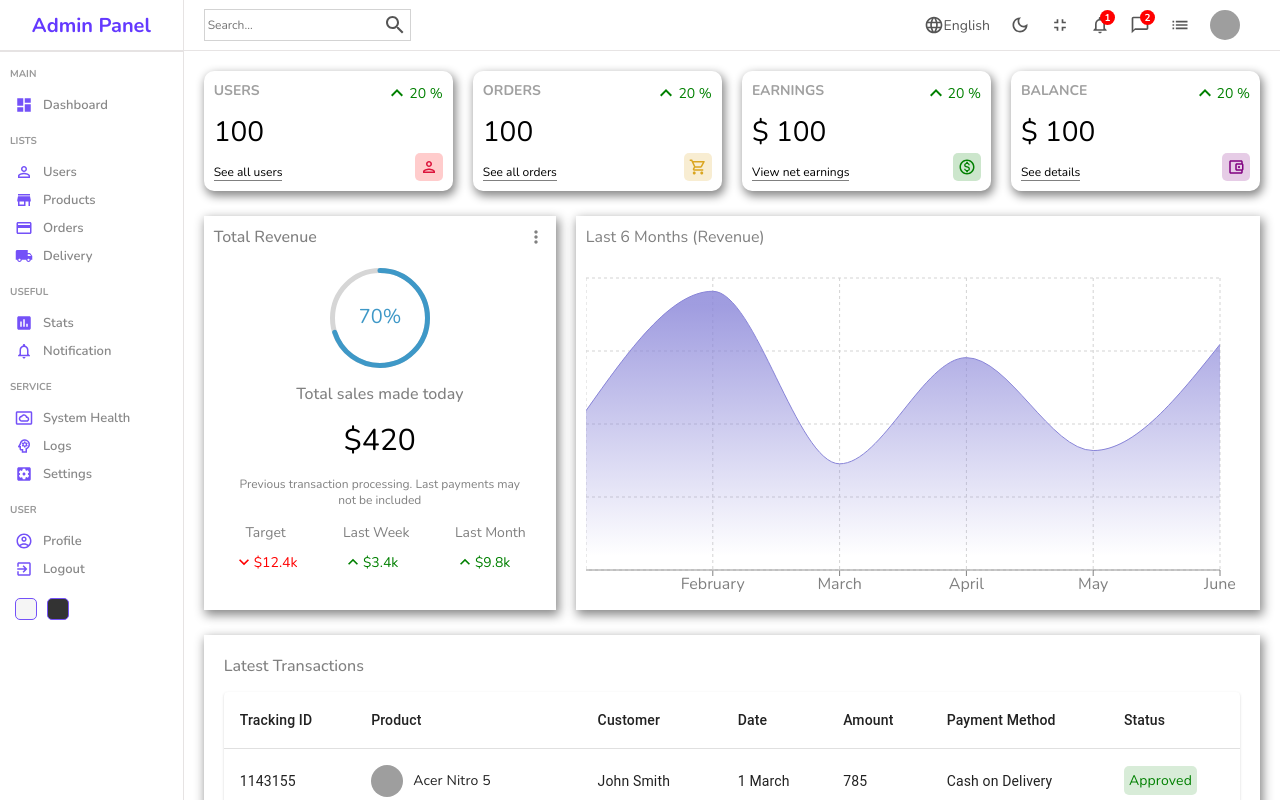
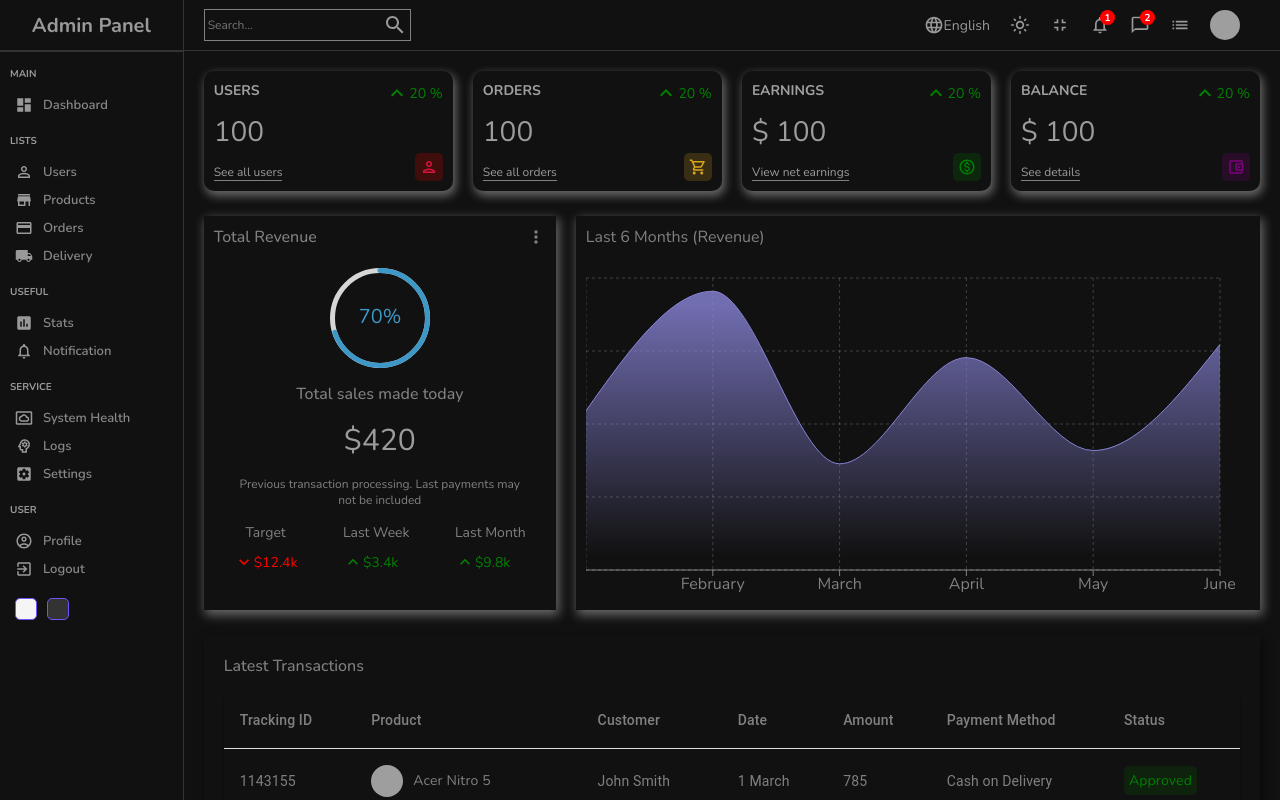
Before and after one commit to pramodjsam/React-Typescript---Admin_Panel, a React (Create React App) app: page / in a window 1280 px wide. Both pictures are taken after a click on the element 58 px from the left and 609 px from the top of the page. Shown: the top 800 px of the page. Built offline with nearby package versions, Linux system fonts and the light colour scheme; grey boxes are pictures that could not be loaded.

Commit message:
dark mode completed

```diff
--- a/src/App.tsx
+++ b/src/App.tsx
@@ -1,4 +1,4 @@
-import React from "react";
+import React, { useContext } from "react";
 import { BrowserRouter, Routes, Route } from "react-router-dom";
 import "./App.css";
 import Home from "./pages/home/Home";
@@ -6,10 +6,13 @@ import List from "./pages/list/List";
 import Single from "./pages/single/Single";
 import New from "./pages/new/New";
 import { productInputs, userInputs } from "./formSource";
+import "./style/dark.scss";
+import { DarkModeContext } from "./context/darkModeContext";
 
 function App() {
+  const { darkMode } = useContext(DarkModeContext);
   return (
-    <div>
+    <div className={darkMode ? "app dark" : `app`}>
       <BrowserRouter>
         <Routes>
           <Route path="/">
--- a/src/components/chart/chart.scss
+++ b/src/components/chart/chart.scss
@@ -1,7 +1,7 @@
 .chart {
   flex: 4;
-  box-shadow: 2px 4px 10px 1px rgba(0, 0, 0, 0.47);
-  -webkit-box-shadow: 2px 4px 10px 1px rgba(0, 0, 0, 0.47);
+  box-shadow: 2px 4px 10px 1px rgba(201, 201, 201, 0.47);
+  -webkit-box-shadow: 2px 4px 10px 1px rgba(201, 201, 201, 0.47);
   padding: 10px;
   color: gray;
 
--- a/src/components/datatable/Datatable.tsx
+++ b/src/components/datatable/Datatable.tsx
@@ -1,22 +1,33 @@
-import React from "react";
-import { DataGrid } from "@mui/x-data-grid";
+import React, { useState } from "react";
+import { DataGrid, GridRenderCellParams } from "@mui/x-data-grid";
 import { userColumns, userRows } from "../../dataTableSource";
 import "./datatable.scss";
 import { Link } from "react-router-dom";
 
 const Datatable = () => {
+  const [data, setData] = useState(userRows);
+
+  const handleDelete = (id: number) => {
+    setData((data) => data.filter((item) => item.id !== id));
+  };
+
   const actionColumn = [
     {
       field: "action",
       headerName: "Action",
       width: 200,
-      renderCell: () => {
+      renderCell: (params: GridRenderCellParams<any, any, any>) => {
         return (
           <div className="cellAction">
             <Link to="/users/test" style={{ textDecoration: "none" }}>
               <div className="viewButton">View</div>
             </Link>
-            <div className="deleteButton">Delete</div>
+            <div
+              className="deleteButton"
+              onClick={() => handleDelete(params.row.id)}
+            >
+              Delete
+            </div>
           </div>
         );
       },
@@ -35,7 +46,8 @@ const Datatable = () => {
         </Link>
       </div>
       <DataGrid
-        rows={userRows}
+        className="datagrid"
+        rows={data}
         columns={userColumns.concat(actionColumn)}
         pageSize={9}
         rowsPerPageOptions={[9]}
--- a/src/components/featured/featured.scss
+++ b/src/components/featured/featured.scss
@@ -1,7 +1,7 @@
 .featured {
   flex: 2;
-  box-shadow: 2px 4px 10px 1px rgba(0, 0, 0, 0.47);
-  -webkit-box-shadow: 2px 4px 10px 1px rgba(0, 0, 0, 0.47);
+  box-shadow: 2px 4px 10px 1px rgba(201, 201, 201, 0.47);
+  -webkit-box-shadow: 2px 4px 10px 1px rgba(201, 201, 201, 0.47);
   padding: 10px;
 
   .top {
--- a/src/components/navbar/Navbar.tsx
+++ b/src/components/navbar/Navbar.tsx
@@ -1,14 +1,18 @@
-import React from "react";
+import React, { useContext } from "react";
 import SearchOutlinedIcon from "@mui/icons-material/SearchOutlined";
 import LanguageOutlinedIcon from "@mui/icons-material/LanguageOutlined";
 import DarkModeOutlinedIcon from "@mui/icons-material/DarkModeOutlined";
+import LightModeOutlinedIcon from "@mui/icons-material/LightModeOutlined";
 import FullscreenExitOutlinedIcon from "@mui/icons-material/FullscreenExitOutlined";
 import NotificationsNoneOutlinedIcon from "@mui/icons-material/NotificationsNoneOutlined";
 import ChatBubbleOutlineOutlinedIcon from "@mui/icons-material/ChatBubbleOutlineOutlined";
 import ListOutlinedIcon from "@mui/icons-material/ListOutlined";
 import "./navbar.scss";
+import { DarkModeContext } from "../../context/darkModeContext";
 
 const Navbar = () => {
+  const { dispatch, darkMode } = useContext(DarkModeContext);
+
   return (
     <div className="navbar">
       <div className="wrapper">
@@ -22,7 +26,17 @@ const Navbar = () => {
             English
           </div>
           <div className="item">
-            <DarkModeOutlinedIcon className="icon" />
+            {darkMode ? (
+              <LightModeOutlinedIcon
+                className="icon"
+                onClick={() => dispatch!({ type: "TOGGLE" })}
+              />
+            ) : (
+              <DarkModeOutlinedIcon
+                className="icon"
+                onClick={() => dispatch!({ type: "TOGGLE" })}
+              />
+            )}
           </div>
           <div className="item">
             <FullscreenExitOutlinedIcon className="icon" />
--- a/src/components/sidebar/Sidebar.tsx
+++ b/src/components/sidebar/Sidebar.tsx
@@ -1,4 +1,4 @@
-import React from "react";
+import React, { useContext } from "react";
 import DashboardIcon from "@mui/icons-material/Dashboard";
 import PersonOutlineIcon from "@mui/icons-material/PersonOutline";
 import LocalShippingIcon from "@mui/icons-material/LocalShipping";
@@ -13,8 +13,11 @@ import PsychologyOutlinedIcon from "@mui/icons-material/PsychologyOutlined";
 import AccountCircleOutlinedIcon from "@mui/icons-material/AccountCircleOutlined";
 import { Link } from "react-router-dom";
 import "./sidebar.scss";
+import { DarkModeContext } from "../../context/darkModeContext";
 
 const Sidebar = () => {
+  const { dispatch } = useContext(DarkModeContext);
+
   return (
     <div className="sidebar">
       <div className="top">
@@ -85,8 +88,14 @@ const Sidebar = () => {
         </ul>
       </div>
       <div className="bottom">
-        <div className="colorOption"></div>
-        <div className="colorOption"></div>
+        <div
+          className="colorOption"
+          onClick={() => dispatch!({ type: "LIGHT" })}
+        ></div>
+        <div
+          className="colorOption"
+          onClick={() => dispatch!({ type: "DARK" })}
+        ></div>
       </div>
     </div>
   );
--- a/src/components/widget/widget.scss
+++ b/src/components/widget/widget.scss
@@ -3,8 +3,8 @@
   flex: 1;
   justify-content: space-between;
   padding: 10px;
-  box-shadow: 2px 4px 10px 1px rgba(0, 0, 0, 0.47);
-  -webkit-box-shadow: 2px 4px 10px 1px rgba(0, 0, 0, 0.47);
+  box-shadow: 2px 4px 10px 1px rgba(201, 201, 201, 0.47);
+  -webkit-box-shadow: 2px 4px 10px 1px rgba(201, 201, 201, 0.47);
   border-radius: 10px;
   height: 100px;
 
--- /dev/null
+++ b/src/context/darkModeContext.tsx
@@ -0,0 +1,22 @@
+import React, { createContext, PropsWithChildren, useReducer } from "react";
+import darkModeReducer, { Action } from "./darkModeReducer";
+
+export interface InitialState {
+  darkMode: boolean;
+  dispatch?: React.Dispatch<Action>;
+}
+
+const INITIAL_STATE: InitialState = {
+  darkMode: false,
+};
+
+export const DarkModeContext = createContext(INITIAL_STATE);
+
+export const DarkModeContextProvider = (props: PropsWithChildren<{}>) => {
+  const [state, dispatch] = useReducer(darkModeReducer, INITIAL_STATE);
+  return (
+    <DarkModeContext.Provider value={{ darkMode: state.darkMode, dispatch }}>
+      {props.children}
+    </DarkModeContext.Provider>
+  );
+};
--- /dev/null
+++ b/src/context/darkModeReducer.ts
@@ -0,0 +1,34 @@
+import { InitialState } from "./darkModeContext";
+
+type ActionMap = {
+  LIGHT: InitialState;
+  DARK: InitialState;
+  TOGGLE: InitialState;
+};
+
+export type Action = {
+  [key in keyof ActionMap]: {
+    type: key;
+  };
+}[keyof ActionMap];
+
+const darkModeReducer = (state: InitialState, action: Action) => {
+  switch (action.type) {
+    case "LIGHT":
+      return {
+        darkMode: false,
+      };
+    case "DARK":
+      return {
+        darkMode: true,
+      };
+    case "TOGGLE":
+      return {
+        darkMode: !state.darkMode,
+      };
+    default:
+      return state;
+  }
+};
+
+export default darkModeReducer;
--- a/src/index.tsx
+++ b/src/index.tsx
@@ -1,15 +1,18 @@
-import React from 'react';
-import ReactDOM from 'react-dom/client';
-import './index.css';
-import App from './App';
-import reportWebVitals from './reportWebVitals';
+import React from "react";
+import ReactDOM from "react-dom/client";
+import "./index.css";
+import App from "./App";
+import reportWebVitals from "./reportWebVitals";
+import { DarkModeContextProvider } from "./context/darkModeContext";
 
 const root = ReactDOM.createRoot(
-  document.getElementById('root') as HTMLElement
+  document.getElementById("root") as HTMLElement
 );
 root.render(
   <React.StrictMode>
-    <App />
+    <DarkModeContextProvider>
+      <App />
+    </DarkModeContextProvider>
   </React.StrictMode>
 );
 
--- a/src/pages/new/new.scss
+++ b/src/pages/new/new.scss
@@ -8,8 +8,8 @@
     .top,
     .bottom {
       padding: 10px;
-      box-shadow: 2px 4px 10px 1px rgba(0, 0, 0, 0.47);
-      -webkit-box-shadow: 2px 4px 10px 1px rgba(0, 0, 0, 0.47);
+      box-shadow: 2px 4px 10px 1px rgba(201, 201, 201, 0.47);
+      -webkit-box-shadow: 2px 4px 10px 1px rgba(201, 201, 201, 0.47);
       margin: 20px;
       display: flex;
 
@@ -75,4 +75,8 @@
       }
     }
   }
+
+  input {
+    background-color: transparent;
+  }
 }
--- /dev/null
+++ b/src/style/dark.scss
@@ -0,0 +1,66 @@
+.app.dark {
+  background-color: #111;
+  color: rgb(156, 156, 156);
+
+  .chartGrid {
+    stroke: rgba(228, 228, 228, 0.219);
+  }
+
+  .table {
+    background-color: #111;
+
+    .tableCell {
+      color: gray;
+    }
+  }
+
+  .navbar {
+    color: #999;
+    border-color: #333;
+
+    .search {
+      border-color: gray;
+    }
+  }
+
+  .sidebar {
+    background-color: #111;
+    border-color: #333;
+
+    .top {
+      .logo {
+        color: #999;
+      }
+    }
+
+    hr {
+      border-color: #333;
+    }
+
+    ul {
+      li {
+        &:hover {
+          background-color: #333;
+        }
+
+        .icon {
+          color: #999;
+        }
+      }
+    }
+  }
+
+  .datatable {
+    .datagrid {
+      color: gray;
+      border: none;
+    }
+
+    .viewButton,
+    .deleteButton,
+    .cellWithStatus {
+      color: gray;
+      border: none;
+    }
+  }
+}
```
